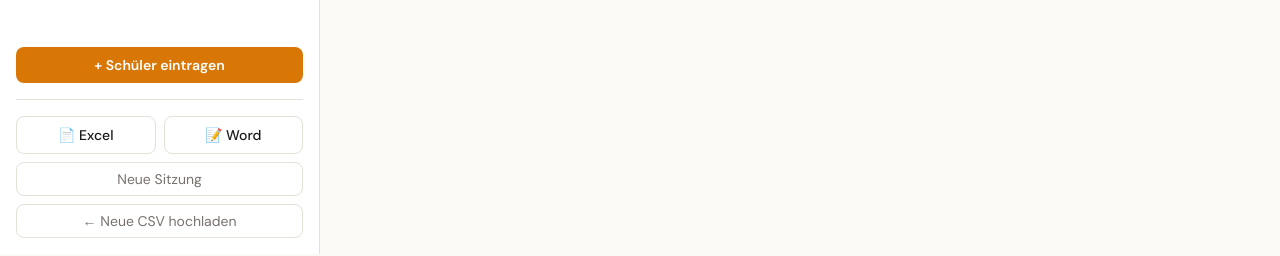
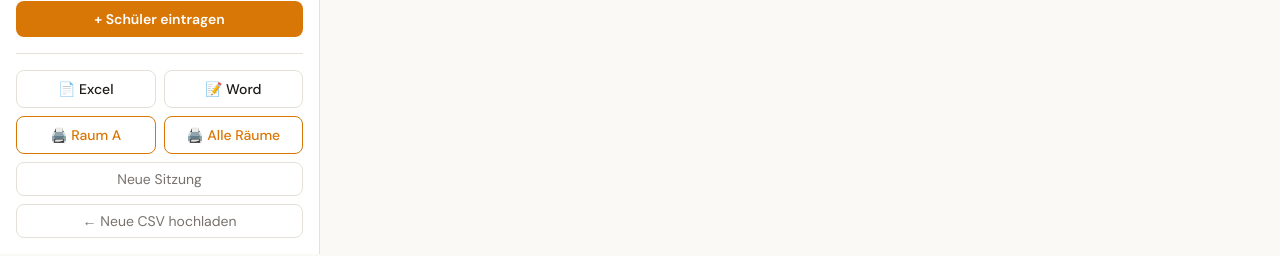
Before and after one commit to ThomasStolt/Nachschreiber, a React (Vite) app in the folder frontend/: page /dashboard in a window 1280 px wide. Shown: the part 544-800 px from the top of the page. Built offline with nearby package versions, Linux system fonts and the light colour scheme; no server answers.

Commit message:
feat: print buttons for single room and all rooms

```diff
--- a/frontend/src/components/ExportButtons.tsx
+++ b/frontend/src/components/ExportButtons.tsx
@@ -1,28 +1,56 @@
 // frontend/src/components/ExportButtons.tsx
 import { api } from '../api';
 
-// TODO: Task 2 replaces this file entirely — activeRoom will be required and used for print buttons
-export default function ExportButtons(_props: { activeRoom?: 'room_a' | 'room_b' | 'room_c' }) {
+interface Props {
+  activeRoom: 'room_a' | 'room_b' | 'room_c';
+}
+
+const ROOM_NAME: Record<'room_a' | 'room_b' | 'room_c', string> = {
+  room_a: 'Raum A',
+  room_b: 'Raum B',
+  room_c: 'Raum C',
+};
+
+export default function ExportButtons({ activeRoom }: Props) {
   function download(format: 'excel' | 'word') {
     window.open(api.exportUrl(format), '_blank');
   }
 
+  function doPrint(mode: 'single' | 'all') {
+    document.body.setAttribute('data-print-mode', mode);
+    window.onafterprint = () => document.body.removeAttribute('data-print-mode');
+    window.print();
+  }
+
+  const downloadBtnStyle = {
+    borderColor: 'var(--c-border)',
+    background: 'var(--c-surface)',
+    color: 'var(--c-text)',
+  };
+  const printBtnStyle = {
+    borderColor: 'var(--c-accent)',
+    background: 'transparent',
+    color: 'var(--c-accent)',
+  };
+
   return (
-    <div className="flex gap-2">
-      <button
-        onClick={() => download('excel')}
-        className="flex-1 text-sm py-2 px-3 rounded-lg border font-medium transition-colors"
-        style={{ borderColor: 'var(--c-border)', background: 'var(--c-surface)', color: 'var(--c-text)' }}
-      >
-        📄 Excel
-      </button>
-      <button
-        onClick={() => download('word')}
-        className="flex-1 text-sm py-2 px-3 rounded-lg border font-medium transition-colors"
-        style={{ borderColor: 'var(--c-border)', background: 'var(--c-surface)', color: 'var(--c-text)' }}
-      >
-        📝 Word
-      </button>
+    <div className="flex flex-col gap-2">
+      <div className="flex gap-2">
+        <button onClick={() => download('excel')} className="flex-1 text-sm py-2 px-3 rounded-lg border font-medium" style={downloadBtnStyle}>
+          📄 Excel
+        </button>
+        <button onClick={() => download('word')} className="flex-1 text-sm py-2 px-3 rounded-lg border font-medium" style={downloadBtnStyle}>
+          📝 Word
+        </button>
+      </div>
+      <div className="flex gap-2">
+        <button onClick={() => doPrint('single')} className="flex-1 text-sm py-2 px-3 rounded-lg border font-medium" style={printBtnStyle}>
+          🖨️ {ROOM_NAME[activeRoom]}
+        </button>
+        <button onClick={() => doPrint('all')} className="flex-1 text-sm py-2 px-3 rounded-lg border font-medium" style={printBtnStyle}>
+          🖨️ Alle Räume
+        </button>
+      </div>
     </div>
   );
 }
```
